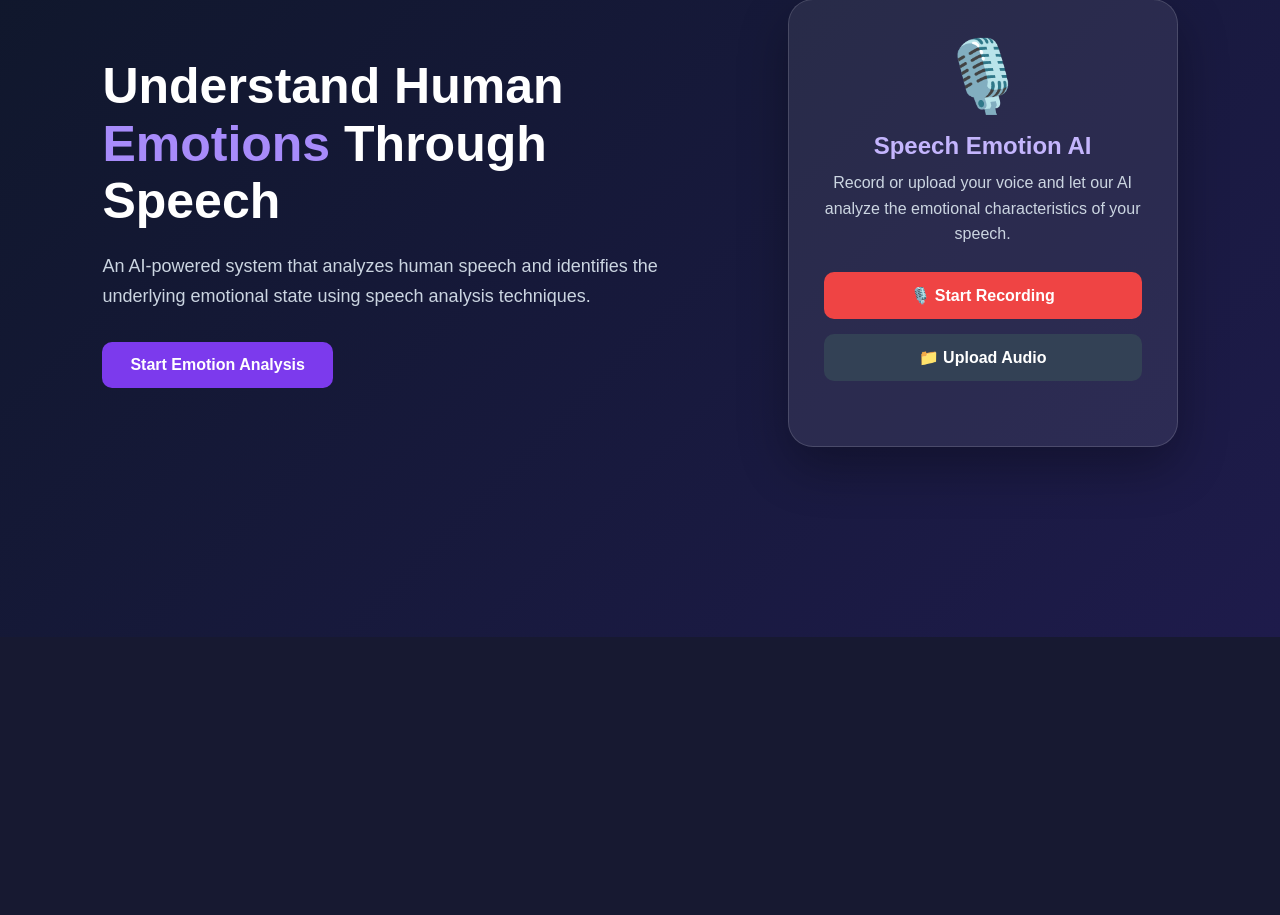
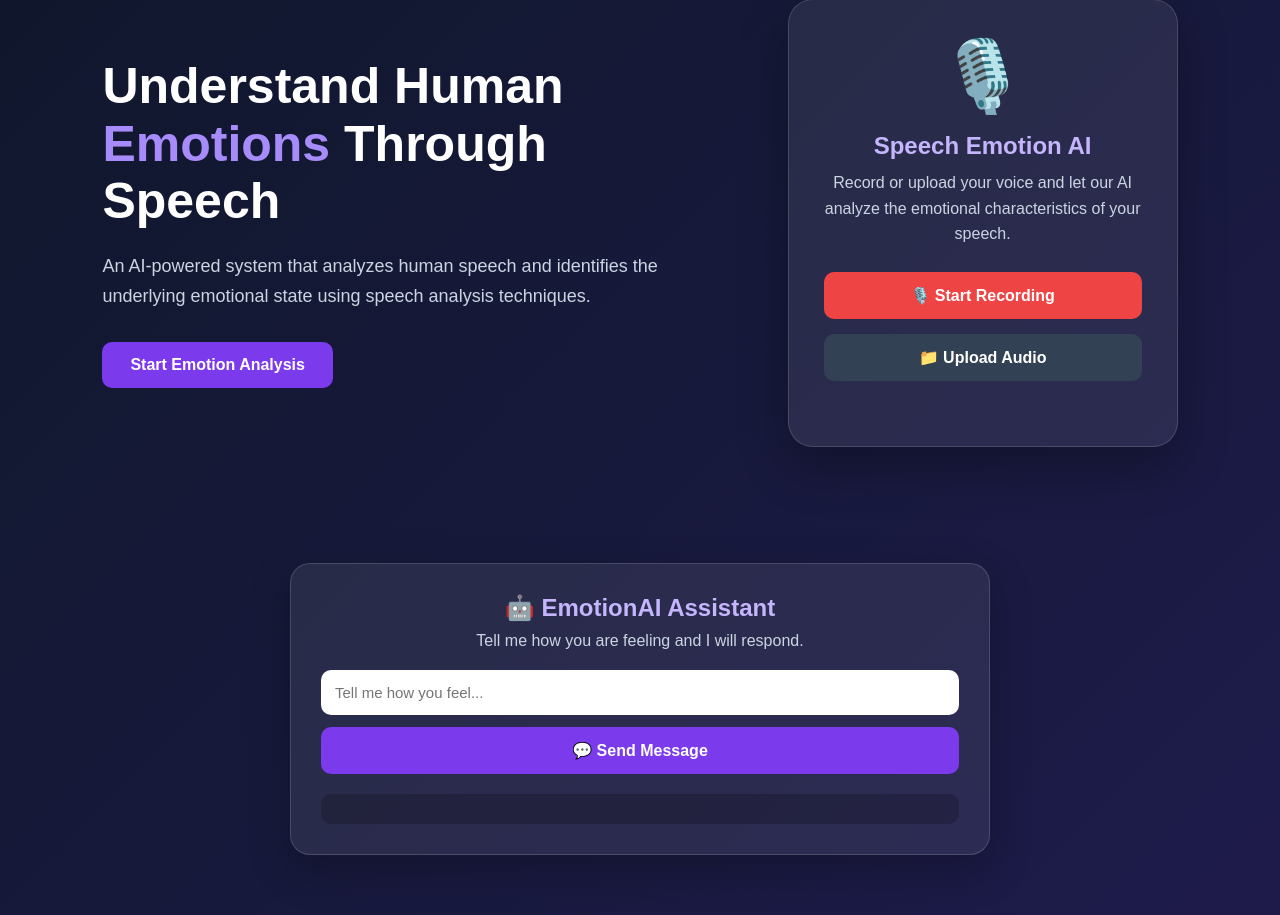
Before and after one commit to Udhaya-ui2006/emotion-ai-project, a Flask app: page / in a window 1280 px wide. Shown: the part 163-1078 px from the top of the page. Before the commit the page ends 800 px from the top, so only its background shows below. Run offline with Flask 3, Linux system fonts and the light colour scheme.

Commit message:
Update index.html

```diff
--- a/templates/index.html
+++ b/templates/index.html
@@ -2,8 +2,11 @@
 <html lang="en">
 
 <head>
+
     <meta charset="UTF-8">
-    <meta name="viewport" content="width=device-width, initial-scale=1.0">
+
+    <meta name="viewport"
+          content="width=device-width, initial-scale=1.0">
 
     <title>AI Human Emotion Understanding</title>
 
@@ -17,7 +20,11 @@
         }
 
         body {
-            background: linear-gradient(135deg, #0f172a, #1e1b4b);
+            background: linear-gradient(
+                135deg,
+                #0f172a,
+                #1e1b4b
+            );
             color: white;
             min-height: 100vh;
         }
@@ -99,7 +106,9 @@
             transform: translateY(-2px);
         }
 
-        /* Right card */
+        /* =========================
+           EMOTION CARD
+        ========================= */
 
         .emotion-card {
             width: 390px;
@@ -108,7 +117,9 @@
             border-radius: 25px;
             background: rgba(255, 255, 255, 0.08);
             border: 1px solid rgba(255, 255, 255, 0.15);
-            box-shadow: 0 20px 50px rgba(0, 0, 0, 0.3);
+            box-shadow:
+                0 20px 50px
+                rgba(0, 0, 0, 0.3);
         }
 
         .emotion-icon {
@@ -127,7 +138,9 @@
             margin-bottom: 25px;
         }
 
-        /* Analysis buttons */
+        /* =========================
+           ANALYSIS BUTTONS
+        ========================= */
 
         .action-box {
             display: flex;
@@ -204,21 +217,99 @@
             font-size: 14px;
         }
 
+        /* =========================
+           CHATBOT
+        ========================= */
+
+        .chatbot-section {
+            max-width: 700px;
+            margin: 20px auto 60px;
+            padding: 30px;
+            background: rgba(255, 255, 255, 0.08);
+            border: 1px solid rgba(255, 255, 255, 0.15);
+            border-radius: 20px;
+            box-shadow:
+                0 15px 40px
+                rgba(0, 0, 0, 0.25);
+        }
+
+        .chatbot-section h2 {
+            color: #c4b5fd;
+            margin-bottom: 10px;
+            text-align: center;
+        }
+
+        .chatbot-section p {
+            color: #cbd5e1;
+            text-align: center;
+            margin-bottom: 20px;
+        }
+
+        #chatMessage {
+            width: 100%;
+            padding: 14px;
+            border-radius: 10px;
+            border: none;
+            outline: none;
+            margin-bottom: 12px;
+            font-size: 15px;
+        }
+
+        .chat-send-btn {
+            width: 100%;
+            padding: 14px;
+            border: none;
+            border-radius: 10px;
+            background: #7c3aed;
+            color: white;
+            font-size: 16px;
+            font-weight: bold;
+            cursor: pointer;
+        }
+
+        .chat-send-btn:hover {
+            background: #6d28d9;
+        }
+
+        #chatReply {
+            margin-top: 20px;
+            padding: 15px;
+            border-radius: 10px;
+            background: rgba(0, 0, 0, 0.2);
+            color: #e2e8f0;
+            line-height: 1.6;
+            min-height: 20px;
+        }
+
+        /* =========================
+           ANIMATION
+        ========================= */
+
         @keyframes pulse {
 
             0% {
-                box-shadow: 0 0 0 0 rgba(239, 68, 68, 0.7);
+                box-shadow:
+                    0 0 0 0
+                    rgba(239, 68, 68, 0.7);
             }
 
             70% {
-                box-shadow: 0 0 0 12px rgba(239, 68, 68, 0);
+                box-shadow:
+                    0 0 0 12px
+                    rgba(239, 68, 68, 0);
             }
 
             100% {
-                box-shadow: 0 0 0 0 rgba(239, 68, 68, 0);
+                box-shadow:
+                    0 0 0 0
+                    rgba(239, 68, 68, 0);
             }
 
         }
+
+        /* =========================
+           MOBILE
+        ========================= */
 
         @media (max-width: 800px) {
 
@@ -241,13 +332,24 @@
                 display: none;
             }
 
+            .chatbot-section {
+                width: 90%;
+                padding: 22px;
+            }
+
         }
 
     </style>
 
 </head>
 
+
 <body>
+
+
+    <!-- =========================
+         NAVBAR
+    ========================= -->
 
     <nav class="navbar">
 
@@ -258,7 +360,9 @@
         <div class="nav-links">
 
             <a href="/">Home</a>
+
             <a href="#about">About</a>
+
             <a href="#features">Features</a>
 
         </div>
@@ -266,13 +370,19 @@
     </nav>
 
 
+    <!-- =========================
+         HERO SECTION
+    ========================= -->
+
     <section class="hero">
+
 
         <div class="hero-text">
 
             <h1>
                 Understand Human
-                <span>Emotions</span> Through Speech
+                <span>Emotions</span>
+                Through Speech
             </h1>
 
             <p>
@@ -281,12 +391,19 @@
                 using speech analysis techniques.
             </p>
 
-            <a href="/analysis" class="btn">
+            <a href="/analysis"
+               class="btn">
+
                 Start Emotion Analysis
+
             </a>
 
         </div>
 
+
+        <!-- =========================
+             EMOTION CARD
+        ========================= -->
 
         <div class="emotion-card">
 
@@ -305,6 +422,7 @@
 
 
             <div class="action-box">
+
 
                 <!-- RECORD -->
 
@@ -356,14 +474,136 @@
 
                 <div id="status"></div>
 
+
             </div>
 
         </div>
 
+
     </section>
 
 
+    <!-- =========================
+         EMOTION-AWARE CHATBOT
+    ========================= -->
+
+    <section class="chatbot-section">
+
+        <h2>
+            🤖 EmotionAI Assistant
+        </h2>
+
+        <p>
+            Tell me how you are feeling and I will respond.
+        </p>
+
+
+        <input
+            type="text"
+            id="chatMessage"
+            placeholder="Tell me how you feel...">
+
+
+        <button
+            type="button"
+            class="chat-send-btn"
+            onclick="sendMessage()">
+
+            💬 Send Message
+
+        </button>
+
+
+        <div id="chatReply"></div>
+
+
+    </section>
+
+
+    <!-- =========================
+         JAVASCRIPT
+    ========================= -->
+
     <script>
+
+
+        /* =========================
+           CHATBOT
+        ========================= */
+
+        async function sendMessage() {
+
+            const message =
+                document
+                .getElementById("chatMessage")
+                .value
+                .trim();
+
+
+            const replyBox =
+                document
+                .getElementById("chatReply");
+
+
+            if (!message) {
+
+                replyBox.innerText =
+                    "Please type something.";
+
+                return;
+
+            }
+
+
+            replyBox.innerText =
+                "🤖 Thinking...";
+
+
+            const formData =
+                new FormData();
+
+
+            formData.append(
+                "message",
+                message
+            );
+
+
+            try {
+
+                const response =
+                    await fetch(
+                        "/chatbot",
+                        {
+                            method: "POST",
+                            body: formData
+                        }
+                    );
+
+
+                const reply =
+                    await response.text();
+
+
+                replyBox.innerText =
+                    "🤖 " + reply;
+
+
+            } catch (error) {
+
+                console.error(error);
+
+                replyBox.innerText =
+                    "❌ Chatbot connection failed.";
+
+            }
+
+        }
+
+
+        /* =========================
+           RECORDING VARIABLES
+        ========================= */
 
         let mediaRecorder;
 
@@ -373,48 +613,82 @@
 
 
         const recordBtn =
-            document.getElementById("recordBtn");
+            document.getElementById(
+                "recordBtn"
+            );
+
 
         const audioFile =
-            document.getElementById("audioFile");
+            document.getElementById(
+                "audioFile"
+            );
+
 
         const audioPreview =
-            document.getElementById("audioPreview");
+            document.getElementById(
+                "audioPreview"
+            );
+
 
         const analyzeBtn =
-            document.getElementById("analyzeBtn");
+            document.getElementById(
+                "analyzeBtn"
+            );
+
 
         const status =
-            document.getElementById("status");
+            document.getElementById(
+                "status"
+            );
 
 
         /* =========================
            RECORD VOICE
         ========================= */
 
-        recordBtn.addEventListener("click", async function () {
+        recordBtn.addEventListener(
+            "click",
+            async function () {
 
-            if (!mediaRecorder ||
-                mediaRecorder.state === "inactive") {
+
+                if (
+                    !mediaRecorder ||
+                    mediaRecorder.state === "inactive"
+                ) {
+
 
                     try {
 
+
                         const stream =
-                        await navigator.mediaDevices
+                            await navigator
+                            .mediaDevices
                             .getUserMedia({
                                 audio: true
                             });
 
+
                         audioChunks = [];
 
+
                         mediaRecorder =
-                        new MediaRecorder(stream);
+                            new MediaRecorder(
+                                stream
+                            );
+
 
                         mediaRecorder.ondataavailable =
                             function (event) {
 
-                            if (event.data.size > 0) {
-                                audioChunks.push(event.data);
+
+                                if (
+                                    event.data.size > 0
+                                ) {
+
+                                    audioChunks.push(
+                                        event.data
+                                    );
+
                                 }
 
                             };
@@ -423,66 +697,93 @@
                         mediaRecorder.onstop =
                             function () {
 
+
                                 recordedBlob =
                                     new Blob(
                                         audioChunks,
                                         {
-                                        type: "audio/webm"
+                                            type:
+                                                "audio/webm"
                                         }
                                     );
+
 
                                 const audioURL =
                                     URL.createObjectURL(
                                         recordedBlob
                                     );
 
+
                                 audioPreview.src =
                                     audioURL;
+
 
                                 audioPreview.style.display =
                                     "block";
 
+
                                 analyzeBtn.style.display =
                                     "block";
 
+
                                 status.innerText =
                                     "Recording ready. Click Analyze Emotion.";
+
 
                             };
 
 
                         mediaRecorder.start();
 
+
                         recordBtn.innerText =
                             "⏹️ Stop Recording";
+
 
                         recordBtn.classList.add(
                             "recording"
                         );
 
+
                         status.innerText =
                             "🔴 Recording... Speak now!";
 
 
-                } catch (error) {
+                    }
+
+
+                    catch (error) {
+
 
                         status.innerText =
                             "❌ Microphone permission denied.";
+
 
                         console.error(error);
 
                     }
 
-            } else {
+
+                }
+
+
+                else {
+
 
                     mediaRecorder.stop();
 
+
                     mediaRecorder.stream
                         .getTracks()
-                    .forEach(track => track.stop());
+                        .forEach(
+                            track =>
+                                track.stop()
+                        );
+
 
                     recordBtn.innerText =
                         "🎙️ Start Recording";
+
 
                     recordBtn.classList.remove(
                         "recording"
@@ -490,7 +791,8 @@
 
                 }
 
-        });
+            }
+        );
 
 
         /* =========================
@@ -501,23 +803,34 @@
             "change",
             function () {
 
+
                 const file =
                     this.files[0];
 
+
                 if (!file) {
+
                     return;
+
                 }
+
 
                 recordedBlob = null;
 
+
                 audioPreview.src =
-                    URL.createObjectURL(file);
+                    URL.createObjectURL(
+                        file
+                    );
+
 
                 audioPreview.style.display =
                     "block";
 
+
                 analyzeBtn.style.display =
                     "block";
+
 
                 status.innerText =
                     "Audio selected: " +
@@ -535,19 +848,28 @@
             "click",
             async function () {
 
+
                 let file;
+
 
                 if (recordedBlob) {
 
-                    file = new File(
+
+                    file =
+                        new File(
                             [recordedBlob],
                             "recorded_voice.webm",
                             {
-                            type: "audio/webm"
+                                type:
+                                    "audio/webm"
                             }
                         );
 
-                } else {
+                }
+
+
+                else {
+
 
                     file =
                         audioFile.files[0];
@@ -557,8 +879,10 @@
 
                 if (!file) {
 
+
                     status.innerText =
                         "❌ Please record or upload audio.";
+
 
                     return;
 
@@ -567,6 +891,7 @@
 
                 const formData =
                     new FormData();
+
 
                 formData.append(
                     "audio",
@@ -577,10 +902,13 @@
                 status.innerText =
                     "🤖 Analyzing emotion...";
 
-                analyzeBtn.disabled = true;
+
+                analyzeBtn.disabled =
+                    true;
 
 
                 try {
+
 
                     const response =
                         await fetch(
@@ -598,26 +926,39 @@
 
                     document.open();
 
-                    document.write(result);
+
+                    document.write(
+                        result
+                    );
+
 
                     document.close();
 
 
-                } catch (error) {
+                }
+
+
+                catch (error) {
+
 
                     console.error(error);
+
 
                     status.innerText =
                         "❌ Analysis failed.";
 
-                    analyzeBtn.disabled = false;
+
+                    analyzeBtn.disabled =
+                        false;
 
                 }
 
             }
         );
 
+
     </script>
+
 
 </body>
 
```
Lines whose indentation alone changed are shown as unchanged.
